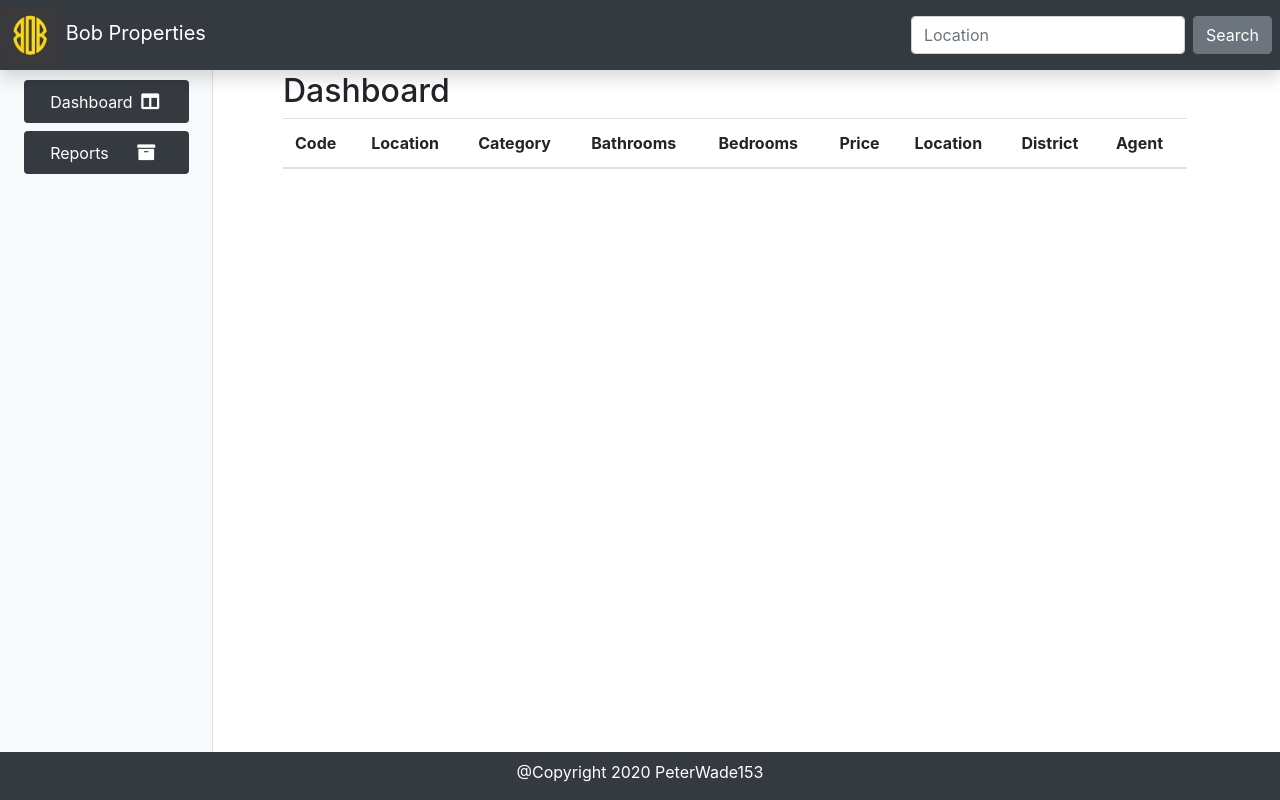
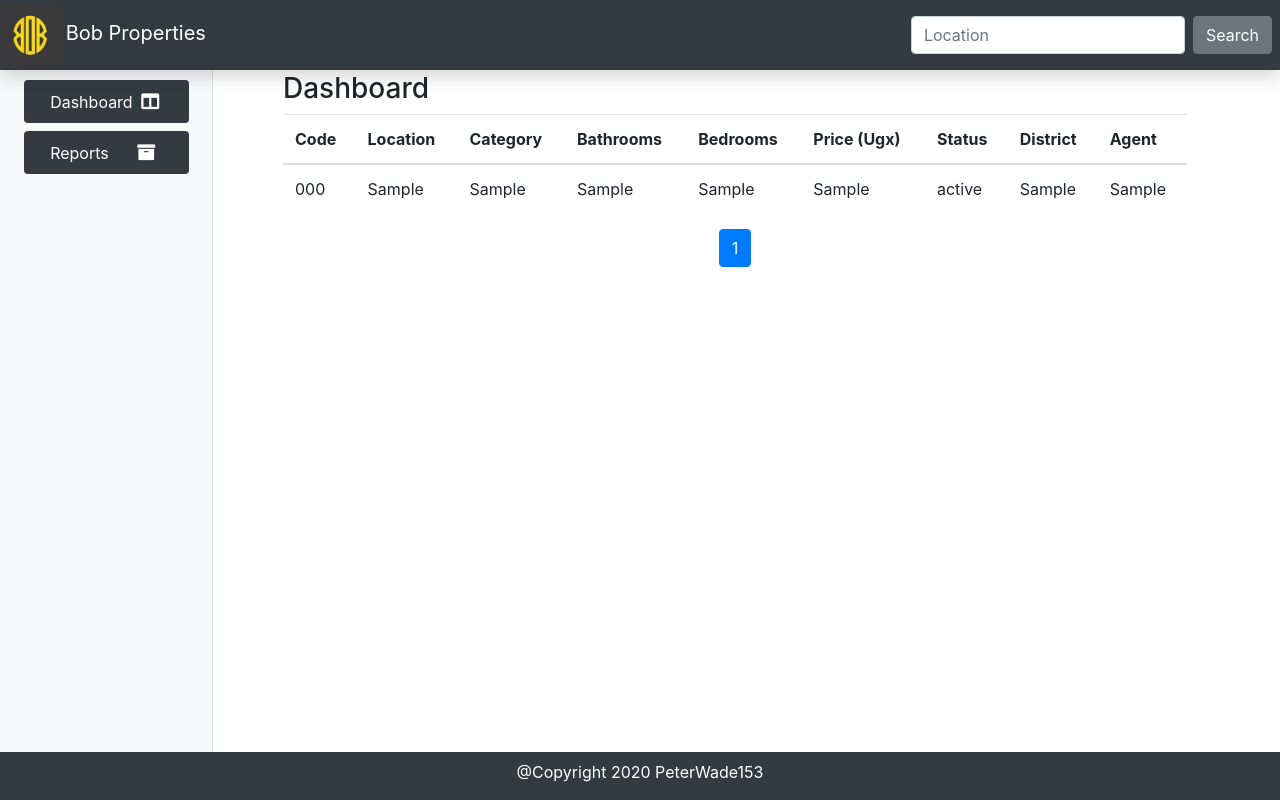
Before and after one commit to peterwade153/house-bob, a Django app: page / in a window 1280 px wide. Run offline with Django 3.2, Linux system fonts and the light colour scheme; tables that the repository leaves empty hold one stand-in row (values such as "Sample post"); lists and menus that the app fills with data are empty; some libraries are stand-ins or nearby versions.

Commit message:
add table and pagination

```diff
--- a/properties/templates/base.html
+++ b/properties/templates/base.html
@@ -27,7 +27,7 @@
                 <form class="form-inline my-2 my-lg-0">
                     <input class="form-control mr-sm-2" type="search" placeholder="Location" aria-label="Search">
                     <button class="btn btn-secondary my-2 my-sm-0 mr-2" type="submit">Search</button>
-                  </form>
+                </form>
             </nav>
 
             <!-- content -->
--- a/properties/templates/index.html
+++ b/properties/templates/index.html
@@ -2,7 +2,7 @@
 
 {% block content %}
     <div class="container">
-        <h2 >Dashboard</h2>
+        <h3 >Dashboard</h3>
 
         <!-- tables option -->
         <table class="table">
@@ -13,15 +13,63 @@
                 <th scope="col">Category</th>
                 <th scope="col">Bathrooms</th>
                 <th scope="col">Bedrooms</th>
-                <th scope="col">Price</th>
-                <th scope="col">Location</th>
+                <th scope="col">Price (Ugx)</th>
+                <th scope="col">Status</th>
                 <th scope="col">District</th>
                 <th scope="col">Agent</th>
               </tr>
             </thead>
+            <tbody>
+              {% for property in properties %}
+                <tr>
+                  <td>{{ property.code }}</td>
+                  <td>{{ property.location }}</td>
+                  <td>{{ property.category }}</td>
+                  <td>{{ property.bathrooms }}</td>
+                  <td>{{ property.bedrooms }}</td>
+                  <td>{{ property.price }}</td>
+                  <td>{{ property.status }}</td>
+                  <td>{{ property.district }}</td>
+                  <td>{{ property.agent }}</td>
+                </tr>
+              {% endfor %}
+            </tbody>
         </table>
 
+        <!-- pagination -->
+        <nav aria-label="Page navigation">
+          <ul class="pagination justify-content-center">
+            {% if properties.has_previous %}
+              <li class="page-item">
+                <a class="page-link" href="?page=1" aria-label="Previous">
+                  <span aria-hidden="true">&laquo;</span>
+                  <span class="sr-only">begin</span>
+                </a>
+              </li>
+            {% endif %}
+
+            {% for page in properties.paginator.page_range %}
+              {% if properties.number == page %}
+                <li class="page-item active">
+                  <span class="page-link">{{ page }}<span class="sr-only">(current)</span></span>
+                </li>
+              {% elif page > properties.number|add:'-3' and page < properties.number|add:'3' %}
+                <li class="page-item">
+                  <a class="page-link" href="?page={{ page }}">{{ page }}</a>
+                </li>
+              {% endif %}
+            {% endfor %}
+
+            {% if properties.has_next %}
+            <li class="page-item">
+              <a class="page-link" href="?page={{ properties.paginator.num_pages }}" aria-label="Next">
+                <span aria-hidden="true">&raquo;</span>
+                <span class="sr-only">end</span>
+              </a>
+            </li>
+          {% endif %}
+          </ul>
+        </nav>
     </div>
 
-
 {% endblock %}
--- a/properties/views.py
+++ b/properties/views.py
@@ -1,5 +1,20 @@
 from django.shortcuts import render
+from django.core.paginator import Paginator, EmptyPage, PageNotAnInteger
+
+from properties.models import Property
 
 
 def index(request):
-  return render(request, 'index.html')
+  property_list =  Property.objects.all().order_by('id')
+  page = request.GET.get('page', 1)
+
+  paginator = Paginator(property_list, 8)
+
+  try:
+    properties = paginator.page(page)
+  except PageNotAnInteger:
+    properties = paginator.page(1)
+  except EmptyPage:
+    properties = paginator.page(paginator.num_pages)
+
+  return render(request, 'index.html', {'properties': properties})
```
